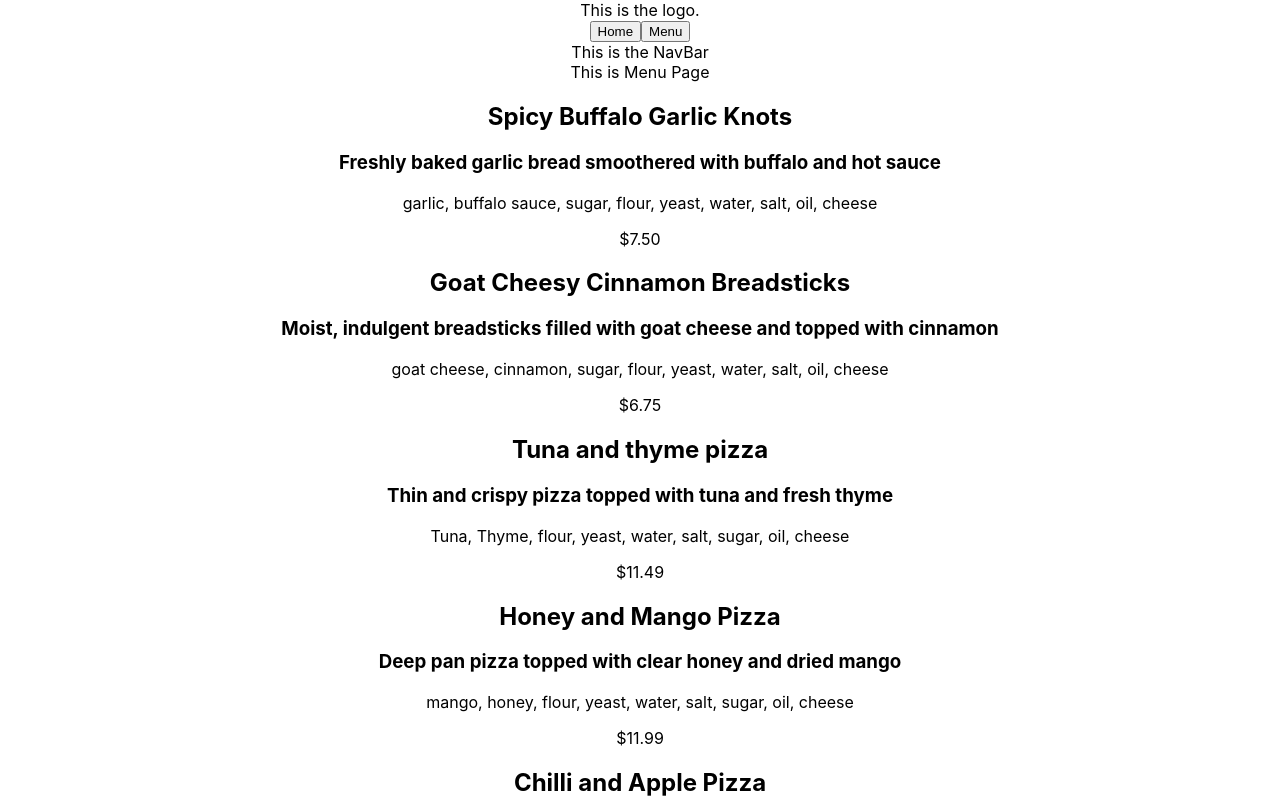
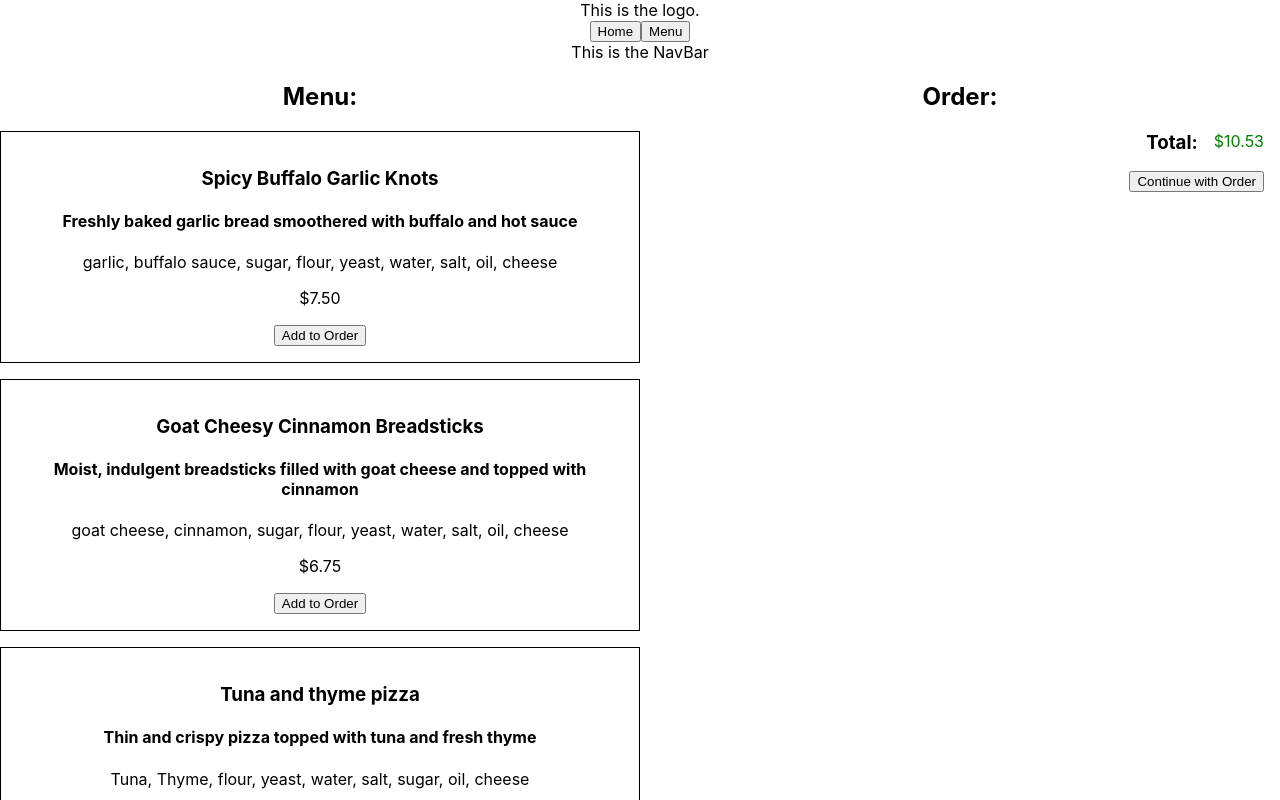
Before and after one commit to ggroshansii/js-react-restaurant-app, a React (Create React App) app: page / in a window 1280 px wide. Both pictures are taken after a click on the button "Menu". Shown: the top 800 px of the page. Built offline with nearby package versions, Linux system fonts and the light colour scheme.

Commit message:
returning the properties of the menu item clicked using onClick event; styled the order list div; the onClick on menu item updates the orderItems state, which is now passed down to orderList. It then dislays on the orderList

```diff
--- a/src/components/App/App.jsx
+++ b/src/components/App/App.jsx
@@ -19,6 +19,9 @@ switch (navSelection) {
   case 'menu':
     html = <Menu MenuUtility={MenuUtility}/>;
     break;
+  default:
+    console.log("ERROR IN SWITCH");
+    break;
 }
 
 function changeNavSelection(value) {
--- a/src/components/Menu/Menu.css
+++ b/src/components/Menu/Menu.css
@@ -0,0 +1,4 @@
+
+.menu-container{
+    display: flex;
+}
--- a/src/components/Menu/Menu.jsx
+++ b/src/components/Menu/Menu.jsx
@@ -2,13 +2,21 @@
 import './Menu.css';
 import MenuItemList from "../MenuItemList/MenuItemList"
 import OrderItemList from "../OrderItemList/OrderItemList"
+import { useState } from 'react'
 
 function Menu(props) {
+
+  const [orderItems, setOrderItems] = useState([]);
+
+  function addToOrder(event) {
+    setOrderItems([...orderItems, JSON.parse(event.target.value)])
+    console.log("ORDER ITEMS:", orderItems)
+  }
+
   return (
-    <div>
-        This is Menu Page
-        <MenuItemList MenuUtility={props.MenuUtility} />
-        <OrderItemList />
+    <div className="menu-container">
+        <MenuItemList MenuUtility={props.MenuUtility} addToOrder={addToOrder} />
+        <OrderItemList orderItems={orderItems}/>
     </div>
   );
 }
--- a/src/components/MenuItem/MenuItem.css
+++ b/src/components/MenuItem/MenuItem.css
@@ -0,0 +1,6 @@
+
+.menu-item-container {
+    border: 1px solid black;
+    margin: 1rem auto;
+    padding: 1rem;
+}
--- a/src/components/MenuItem/MenuItem.jsx
+++ b/src/components/MenuItem/MenuItem.jsx
@@ -2,12 +2,15 @@
 import './MenuItem.css';
 
 function MenuItem(props) {
+
+
   return (
-    <div>
-        <h2>{props.name}</h2>
-        <h3>{props.desc}</h3>
+    <div className="menu-item-container" >
+        <h3>{props.name}</h3>
+        <h4>{props.desc}</h4>
         <p>{props.ingredients.join(", ")}</p>
         <p>${props.price.toFixed(2)}</p>
+        <button value={JSON.stringify(props)} onClick={(event) => props.addToOrder(event)}>Add to Order</button>
     </div>
   );
 }
--- a/src/components/MenuItemList/MenuItemList.css
+++ b/src/components/MenuItemList/MenuItemList.css
@@ -0,0 +1,4 @@
+
+.menu-list-container {
+    width: 50%;
+}
--- a/src/components/MenuItemList/MenuItemList.jsx
+++ b/src/components/MenuItemList/MenuItemList.jsx
@@ -4,11 +4,14 @@ import MenuItem from '../MenuItem/MenuItem'
 
 function MenuItemList(props) {
   return (
-    <div>
-      {console.log(props.MenuUtility)}
+    <div className="menu-list-container">
+    <h2>Menu:</h2>
+    <div className="menu-list">
+    {console.log(props.MenuUtility)}
       {props.MenuUtility.menu.map(element => {
-          return <MenuItem key={element.id} {...element}/>
+          return <MenuItem key={element.id} {...element} addToOrder={props.addToOrder}/>
       })}
+    </div>
     </div>
   );
 }
--- a/src/components/OrderItem/OrderItem.css
+++ b/src/components/OrderItem/OrderItem.css
@@ -0,0 +1,16 @@
+
+.order-item {
+    display: flex;
+    justify-content: space-between;
+    padding: 0rem 1rem;
+}
+
+.order-item h3, .order-item p {
+    padding: 0;
+    margin: 0;
+}
+
+.order-item h3 {
+    text-align: left;
+    margin-bottom: 1.5rem;
+}
--- a/src/components/OrderItem/OrderItem.jsx
+++ b/src/components/OrderItem/OrderItem.jsx
@@ -1,10 +1,11 @@
 
 import './OrderItem.css';
 
-function OrderItem() {
+function OrderItem(props) {
   return (
-    <div>
-
+    <div className="order-item">
+        <h3>{props.name}</h3>
+        <p>${props.price.toFixed(2)}</p>
     </div>
   );
 }
--- a/src/components/OrderItemList/OrderItemList.css
+++ b/src/components/OrderItemList/OrderItemList.css
@@ -0,0 +1,32 @@
+
+.order-list-container {
+    width: 50%;
+}
+
+.total-continue-container {
+    display: flex;
+    flex-direction: column;
+    align-items: flex-end;
+    padding: 0rem 1rem;
+}
+
+.total {
+    display: flex;
+}
+
+.total h3, .total p {
+    padding: 0;
+    margin: 0;
+}
+
+.total h3 {
+    margin-right: 1rem;
+}
+
+.total p {
+    color: green;
+}
+
+.continue-button-container {
+    margin-top: 1rem;
+}
--- a/src/components/OrderItemList/OrderItemList.jsx
+++ b/src/components/OrderItemList/OrderItemList.jsx
@@ -1,13 +1,24 @@
+import "./OrderItemList.css";
+import OrderItem from "../OrderItem/OrderItem";
 
-import './OrderItemList.css';
-import OrderItem from '../OrderItem/OrderItem'
-
-function OrderItemList() {
-  return (
-    <div>
-      <OrderItem / >
-    </div>
-  );
+function OrderItemList(props) {
+    return (
+        <div className="order-list-container">
+            <h2>Order:</h2>
+            {props.orderItems.map((element) => {
+                return <OrderItem key={element.id} {...element} />;
+            })}
+            <div className="total-continue-container">
+                <div className="total">
+                    <h3>Total:</h3>
+                    <p>$10.53</p>
+                </div>
+                <div className="continue-button-container">
+                  <button type="submit">Continue with Order</button>
+                </div>
+            </div>
+        </div>
+    );
 }
 
 export default OrderItemList;
```
